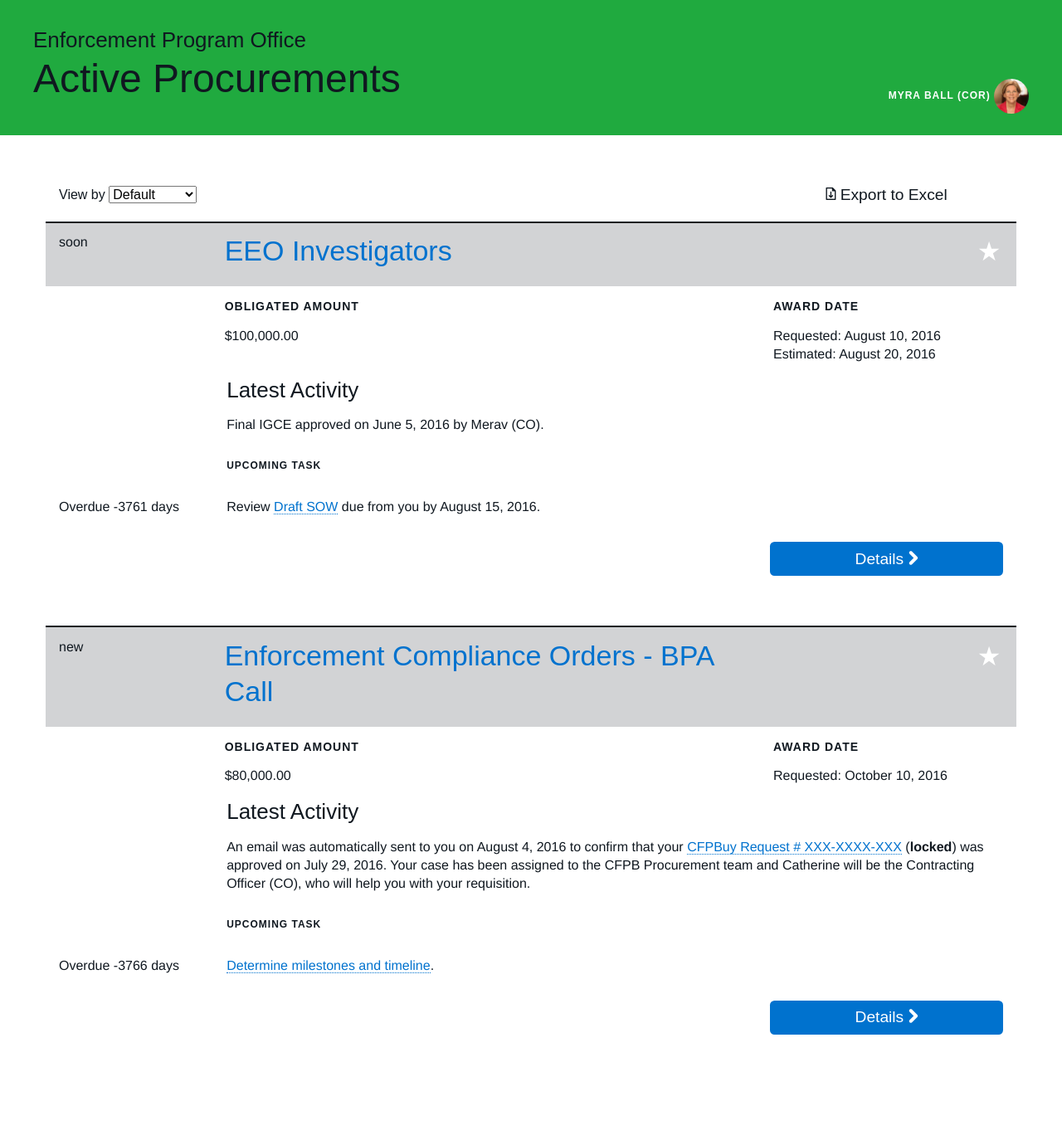
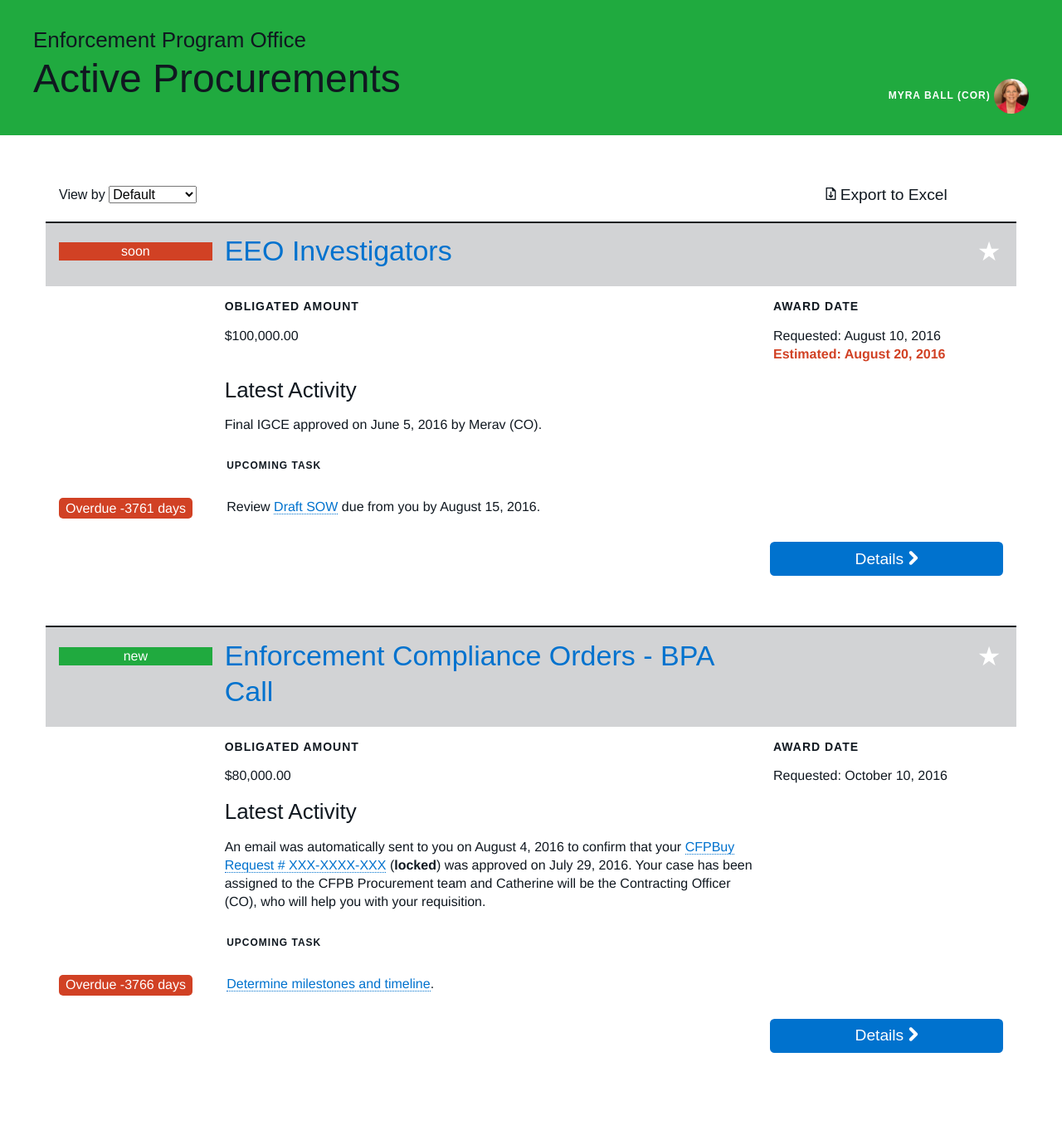
Before and after one commit to 18F/cfpb-eprocurement, a Jekyll site: the page built from sprint4b/index.html, in a window 1280 px wide. Shown: the whole page at 83% size. Built offline with Jekyll 4.4.1, drawn with Linux system fonts in a browser that asks for light colours; before the commit the page ends 1352 px from its top, so only the background shows below that.

Commit message:
match wires for procurement list

```diff
--- a/_includes/due_label.html
+++ b/_includes/due_label.html
@@ -1,6 +1,6 @@
 {% assign _due_days = include.date | due_days %}
 {% assign _due_status = _due_days | due_status: include.due_status %}
-<time datetime="{{ include.date }}"
+<time class="due" datetime="{{ include.date }}"
   {% if _due_status %}data-status="{{ _due_status }}"{% endif %}>
   {% if _due_status == 'over' %}
     Overdue
--- a/sprint4b/index.html
+++ b/sprint4b/index.html
@@ -84,16 +85,22 @@ sort_options:
     </div>
     <div class="col col-{{ col.right }}">
       <h5>Award date</h5>
-      Requested: <time>{{ pr.requested_award_date | date: DATE_FORMAT }}</time>
+      <p class="award-date award-date--requested">
+        Requested:
+        <time datetime="{{ pr.requested_award_date }}">{{ pr.requested_award_date | date: DATE_FORMAT }}
+      </p>
       {% if pr.estimated_award_date %}
-      <br>Estimated: <time>{{ pr.estimated_award_date | date: DATE_FORMAT }}</time>
+      <p class="award-date award-date--estimated">
+        Estimated:
+        <time datetime="{{ pr.estimated_award_date }}">{{ pr.estimated_award_date | date: DATE_FORMAT }}</time>
+      </p>
       {% endif %}
     </div>
   </div>
 
   <div class="row">
     <div class="col col-{{ col.left }}"></div>
-    <div class="col col-{{ col.center | plus: col.right }}">
+    <div class="col col-{{ col.center }}">
       <h2>Latest Activity</h2>
       {% assign activity = pr.activity | sort_by: 'date' | reverse %}
       {% if activity.empty %}
@@ -104,6 +111,7 @@ sort_options:
       {% endfor %}
       {% endif %}
     </div>
+    <div class="col col-{{ col.right }}"></div>
   </div>
 
   {% assign tasks = pr.tasks | sort_by: 'date' | reverse %}
--- a/static/css/sprint4b.scss
+++ b/static/css/sprint4b.scss
@@ -76,6 +76,20 @@ header {
   }
 }
 
+time.due {
+  background: $pacific-20;
+  border-radius: 5px;
+  display: inline-block;
+  padding: 0.1em 0.5em;
+
+
+  &[data-status="soon"],
+  &[data-status="over"] {
+    background: $red;
+    color: $white;
+  }
+}
+
 .site__procurements-list {
 
   label {
@@ -108,24 +122,36 @@ header {
         text-align: right;
       }
 
-      .procurement-due {
-        color: transparent;
+      .procurement-status {
+        background: $white;
+        display: block;
+        margin-top: 0.7em;
+        text-align: center;
 
-        &::before {
-          display: inline-block;
+        &[data-status="soon"] {
+          background: $red;
+          color: $white;
         }
 
-        &[data-due="soon"]::before {
-          content: "!";
+        &[data-status="new"] {
+          background: $green;
           color: $white;
-          background: $red;
-          border-radius: 1em;
-          height: 1.5em;
-          width: 1.5em;
-          text-align: center;
         }
+
       }
+
     }
+
+    .award-date {
+      margin-top: 0;
+      margin-bottom: 0;
+    }
+
+    &[data-status="soon"] .award-date--estimated {
+      color: $red;
+      font-weight: bold;
+    }
+
   }
 
   .btn-wide,
```
Also changed, not shown: other parts of sprint4b/index.html (+1 -0 lines).
